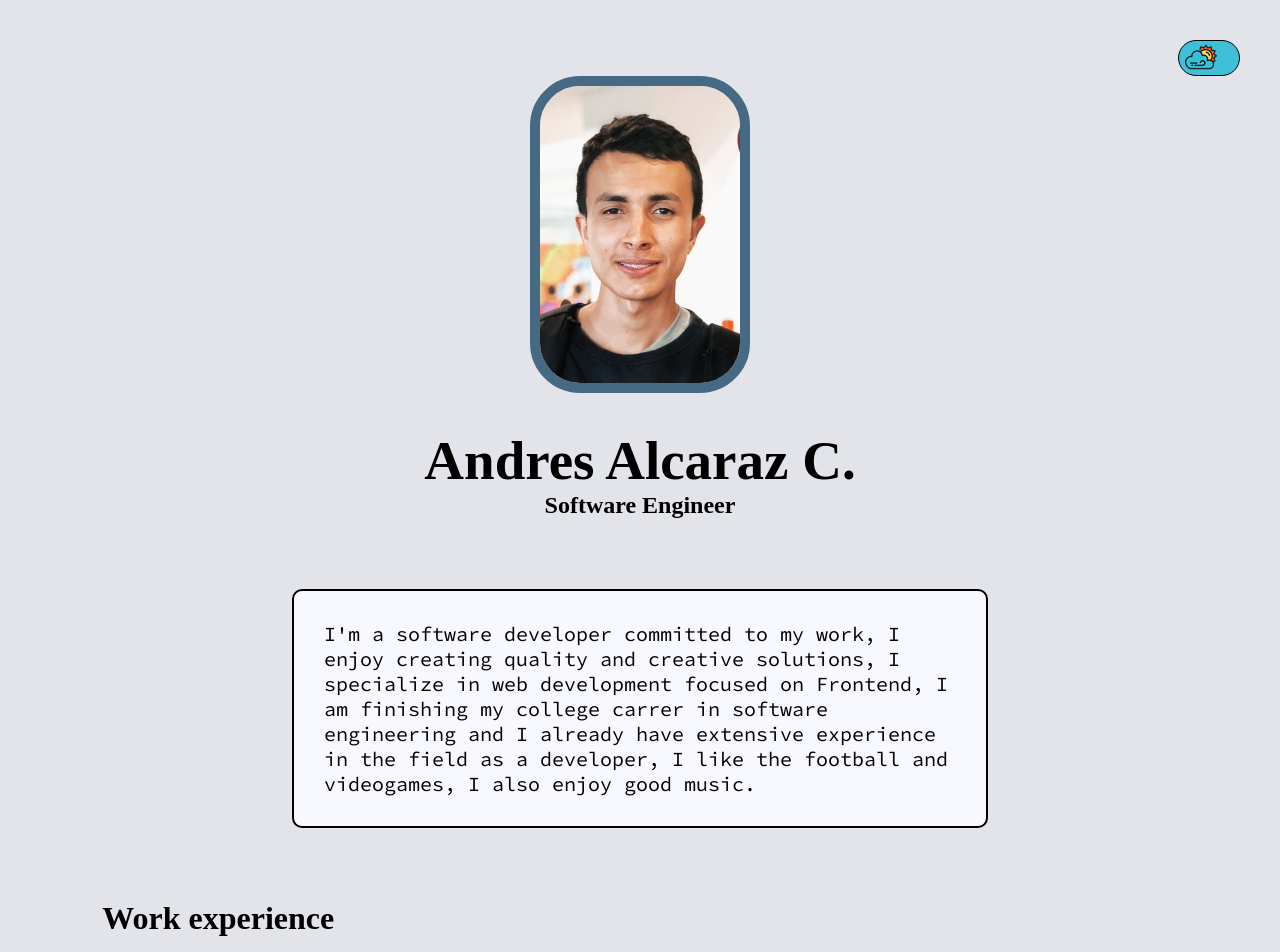
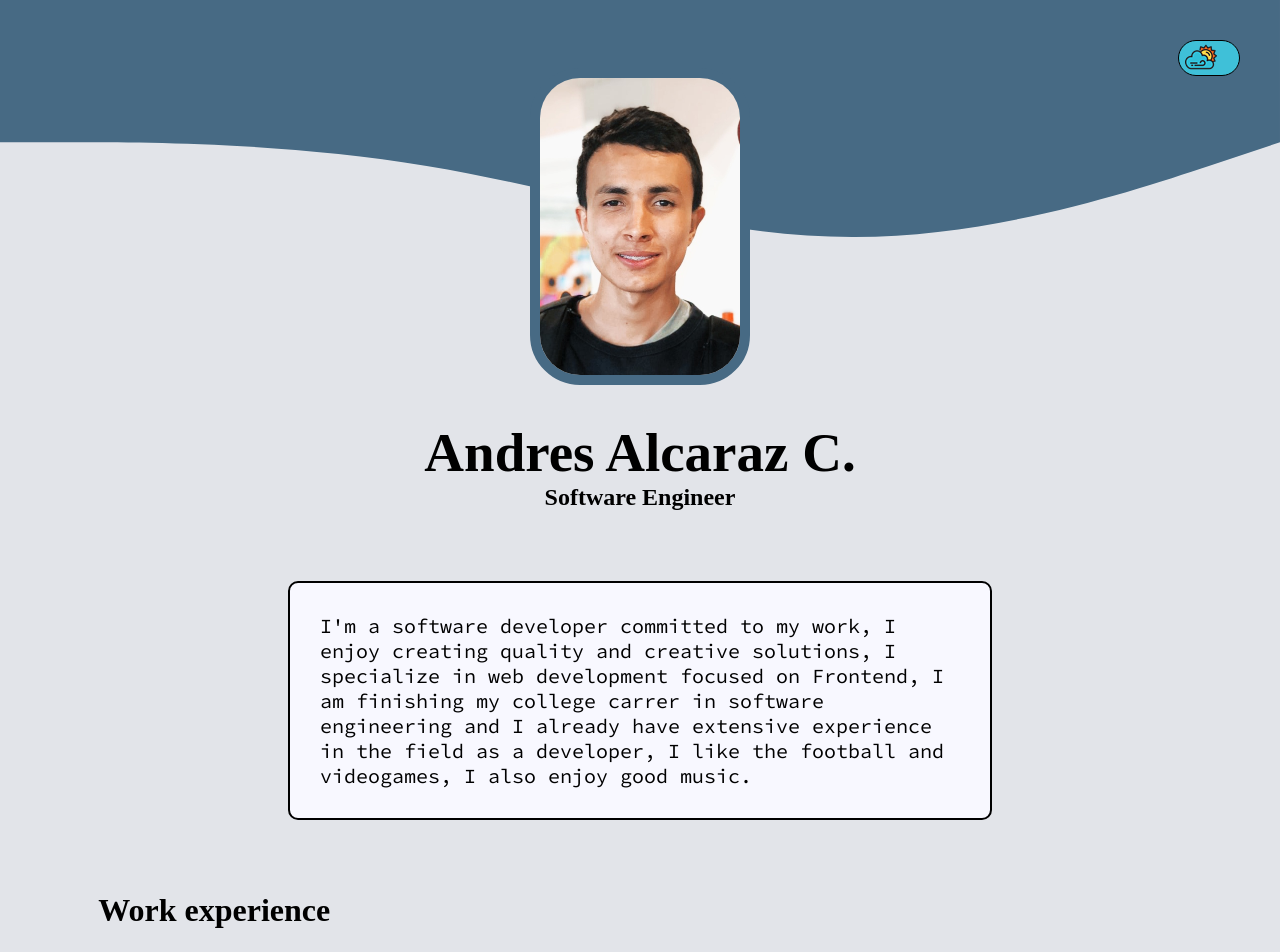
Before and after one commit to Andres2D/resume2d, an Angular app: page / in a window 1280 px wide. Shown: the top 952 px of the page. Built offline with nearby package versions, Linux system fonts and the light colour scheme; a web font is replaced by a local one.

Commit message:
Add SVG decoration on header page

```diff
--- a/src/app/resume/components/presentation/presentation.component.css
+++ b/src/app/resume/components/presentation/presentation.component.css
@@ -3,6 +3,18 @@
     flex-direction: column;
     align-items: center;
     padding-top: 50px;
+}
+
+.waves {
+    position: absolute;
+    top: 0;
+    z-index: -999;
+}
+
+@media (max-width: 750px) {
+    .presentation {
+        padding-top: 8px;
+    }
 }
 
 @media (max-width: 390px) {
--- a/src/app/resume/components/presentation/presentation.component.html
+++ b/src/app/resume/components/presentation/presentation.component.html
@@ -3,3 +3,9 @@
     <h1 class="name">{{name}}</h1>
     <h2 class="role">{{description}}</h2>
 </div>
+
+<svg class="waves" xmlns="http://www.w3.org/2000/svg" viewBox="0 0 1440 320">
+    <path class="path"
+     d="M0,160L80,160C160,160,320,160,480,186.7C640,213,800,267,960,266.7C1120,267,1280,213,1360,186.7L1440,160L1440,0L1360,0C1280,0,1120,0,960,0C800,0,640,0,480,0C320,0,160,0,80,0L0,0Z">
+    </path>
+</svg>
--- a/src/app/shared/footer/footer.component.css
+++ b/src/app/shared/footer/footer.component.css
@@ -1,6 +1,6 @@
 footer{
     text-align: center;
-    position: static;
+    position: relative;
     width: 100%;
     bottom: 0;
     font-family: 'Bear';
--- a/src/app/shared/footer/footer.component.html
+++ b/src/app/shared/footer/footer.component.html
@@ -1 +1,13 @@
-<footer class="section-title">Andres Alcaraz C.</footer>
+<footer class="section-title">
+    Andres Alcaraz C.
+</footer>
+<!-- <svg class="city"
+    xmlns="http://www.w3.org/2000/svg"
+    viewBox="0 0 1440 320">
+    <path
+        fill="#476a84"
+        fill-opacity="1"
+        d="M0,192L0,320L55.4,320L55.4,192L110.8,192L110.8,32L166.2,32L166.2,224L221.5,224L221.5,288L276.9,288L276.9,160L332.3,160L332.3,224L387.7,224L387.7,96L443.1,96L443.1,192L498.5,192L498.5,192L553.8,192L553.8,160L609.2,160L609.2,0L664.6,0L664.6,128L720,128L720,160L775.4,160L775.4,96L830.8,96L830.8,128L886.2,128L886.2,256L941.5,256L941.5,192L996.9,192L996.9,224L1052.3,224L1052.3,96L1107.7,96L1107.7,0L1163.1,0L1163.1,32L1218.5,32L1218.5,128L1273.8,128L1273.8,128L1329.2,128L1329.2,192L1384.6,192L1384.6,288L1440,288L1440,320L1384.6,320L1384.6,320L1329.2,320L1329.2,320L1273.8,320L1273.8,320L1218.5,320L1218.5,320L1163.1,320L1163.1,320L1107.7,320L1107.7,320L1052.3,320L1052.3,320L996.9,320L996.9,320L941.5,320L941.5,320L886.2,320L886.2,320L830.8,320L830.8,320L775.4,320L775.4,320L720,320L720,320L664.6,320L664.6,320L609.2,320L609.2,320L553.8,320L553.8,320L498.5,320L498.5,320L443.1,320L443.1,320L387.7,320L387.7,320L332.3,320L332.3,320L276.9,320L276.9,320L221.5,320L221.5,320L166.2,320L166.2,320L110.8,320L110.8,320L55.4,320L55.4,320L0,320L0,320Z">
+    </path>
+</svg>
+ -->
--- a/src/app/shared/theme-control/theme-control.component.css
+++ b/src/app/shared/theme-control/theme-control.component.css
@@ -50,3 +50,10 @@
     transform: translateX(25px);
     content: url("../../../assets/images/dark-theme.png");
 }
+
+@media (max-width: 750px) {
+    .slider  {
+        right: 15px;
+        top: 15px;
+    }
+}
--- a/src/assets/css/colors/dark-theme.css
+++ b/src/assets/css/colors/dark-theme.css
@@ -39,3 +39,8 @@ body {
 .social {
     border: 10px solid #E2E4E9;
 }
+
+.path {
+    fill: #E2E4E9;
+    fill-opacity: 1;
+}
--- a/src/assets/css/colors/light-theme.css
+++ b/src/assets/css/colors/light-theme.css
@@ -37,3 +37,8 @@ body {
 .social {
     border: 10px solid #476a84;
 }
+
+.path {
+    fill: #476a84;
+    fill-opacity: 1;
+}
--- a/src/styles.css
+++ b/src/styles.css
@@ -29,6 +29,11 @@
     width: 300px;
 }
 
+body {
+    margin: 0;
+    padding: 0;
+}
+
 @keyframes spin {
     from{
         transform: rotate(0deg);
```
